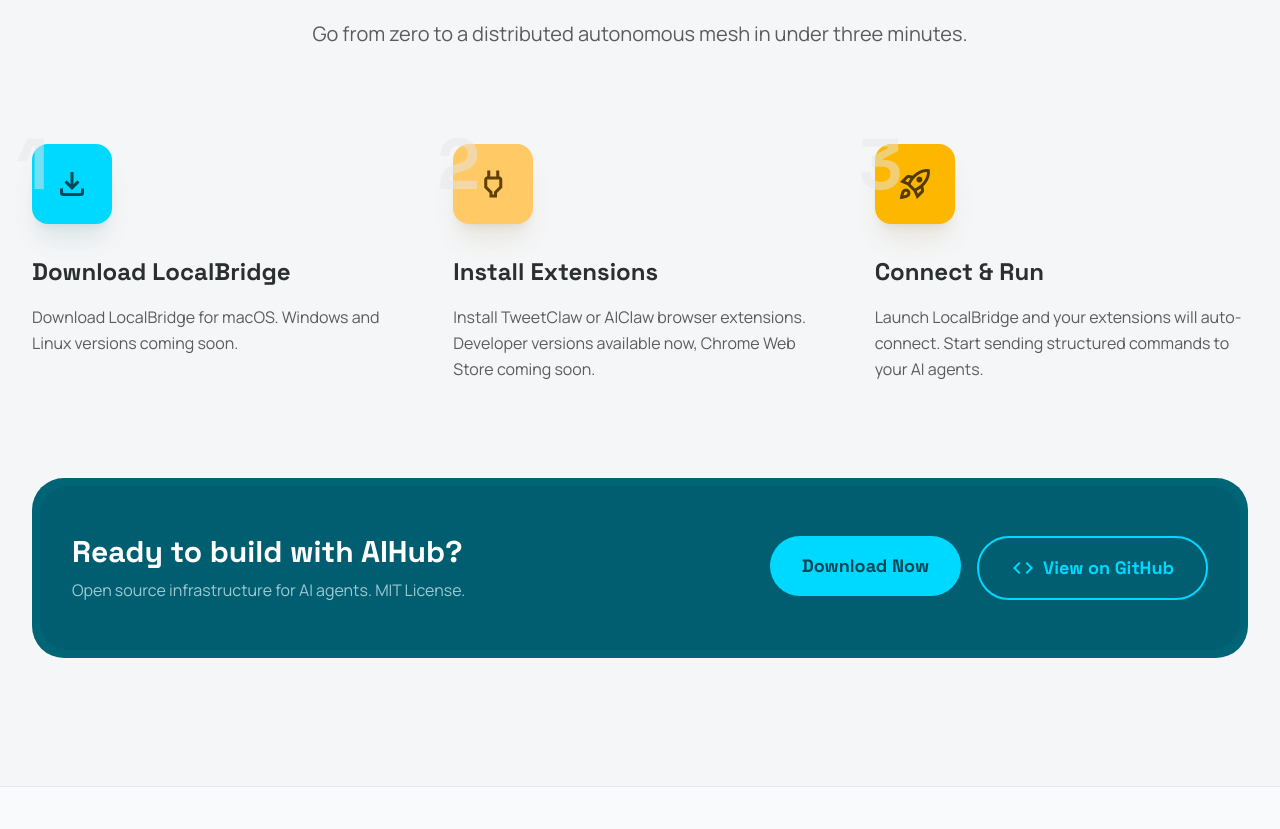
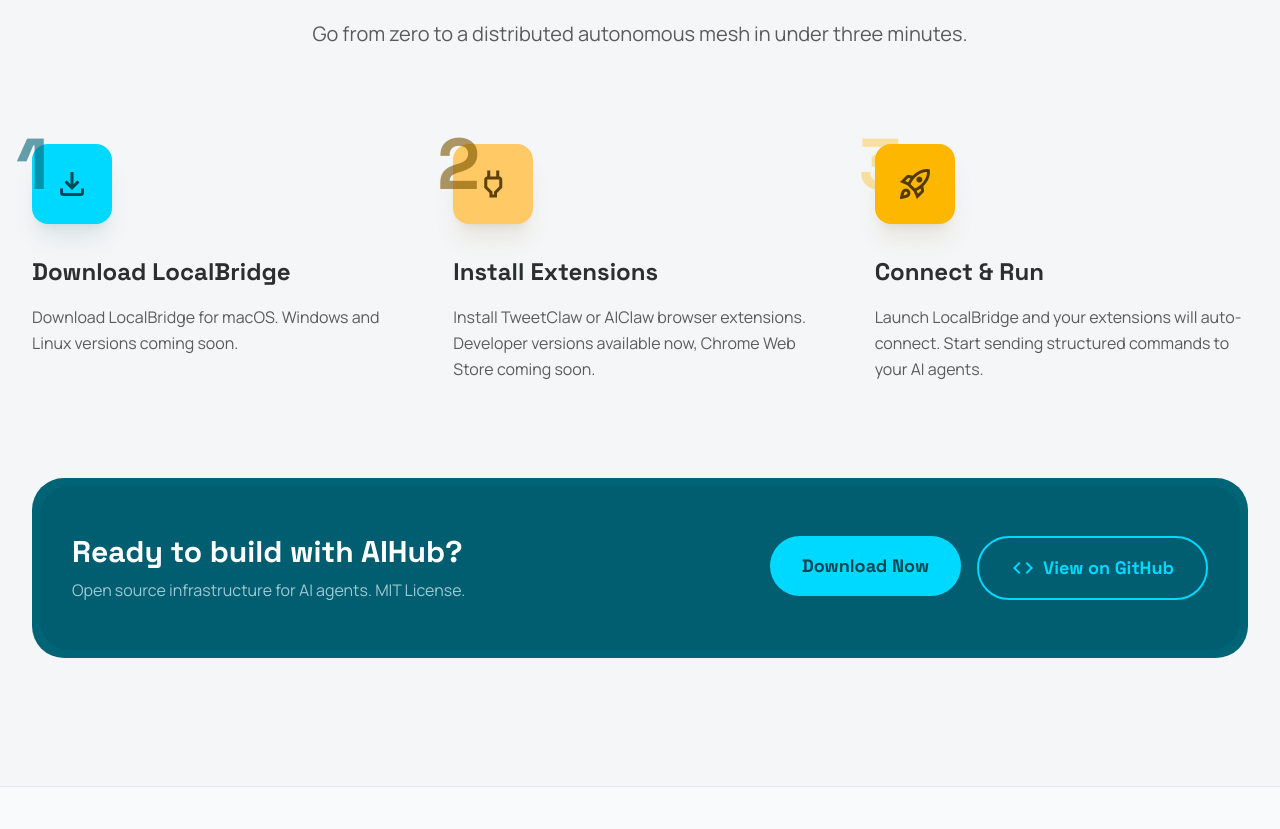
Before and after one commit to aiwithblockchain/aiwithblockchain.github.io, a plain HTML site: page index.html in a window 1280 px wide. Shown: the part 5030-5859 px from the top of the page. Drawn offline with nearby package versions, Linux system fonts and the light colour scheme.

Commit message:
style: Update integration step number text colors to use theme-specific primary, secondary, and tertiary shades.

```diff
--- a/index.html
+++ b/index.html
@@ -607,7 +607,7 @@
 <div class="mb-8 w-20 h-20 bg-primary-container rounded-2xl flex items-center justify-center shadow-xl shadow-primary/10 group-hover:rotate-6 transition-transform">
 <span class="material-symbols-outlined text-on-primary-container text-4xl" data-icon="download">download</span>
 </div>
-<div class="absolute -top-4 -left-4 text-7xl font-black font-headline text-surface-container opacity-50 select-none">1</div>
+<div class="absolute -top-4 -left-4 text-7xl font-black font-headline text-primary/60 select-none">1</div>
 <h3 class="text-2xl font-headline font-bold mb-4" data-i18n="integration.step1.title">Download LocalBridge</h3>
 <p class="text-on-surface-variant leading-relaxed" data-i18n="integration.step1.description">Download LocalBridge for macOS. Windows and Linux versions coming soon.</p>
 </div>
@@ -615,7 +615,7 @@
 <div class="mb-8 w-20 h-20 bg-secondary-container rounded-2xl flex items-center justify-center shadow-xl shadow-secondary/10 group-hover:rotate-6 transition-transform">
 <span class="material-symbols-outlined text-on-secondary-container text-4xl" data-icon="power">power</span>
 </div>
-<div class="absolute -top-4 -left-4 text-7xl font-black font-headline text-surface-container opacity-50 select-none">2</div>
+<div class="absolute -top-4 -left-4 text-7xl font-black font-headline text-secondary/60 select-none">2</div>
 <h3 class="text-2xl font-headline font-bold mb-4" data-i18n="integration.step2.title">Install Extensions</h3>
 <p class="text-on-surface-variant leading-relaxed" data-i18n="integration.step2.description">Install TweetClaw or AIClaw browser extensions. Developer versions available now, Chrome Web Store coming soon.</p>
 </div>
@@ -623,7 +623,7 @@
 <div class="mb-8 w-20 h-20 bg-tertiary-container rounded-2xl flex items-center justify-center shadow-xl shadow-tertiary/10 group-hover:rotate-6 transition-transform">
 <span class="material-symbols-outlined text-on-tertiary-container text-4xl" data-icon="rocket_launch">rocket_launch</span>
 </div>
-<div class="absolute -top-4 -left-4 text-7xl font-black font-headline text-surface-container opacity-50 select-none">3</div>
+<div class="absolute -top-4 -left-4 text-7xl font-black font-headline text-tertiary-fixed/35 select-none">3</div>
 <h3 class="text-2xl font-headline font-bold mb-4" data-i18n="integration.step3.title">Connect & Run</h3>
 <p class="text-on-surface-variant leading-relaxed" data-i18n="integration.step3.description">Launch LocalBridge and your extensions will auto-connect. Start sending structured commands to your AI agents.</p>
 </div>
```
